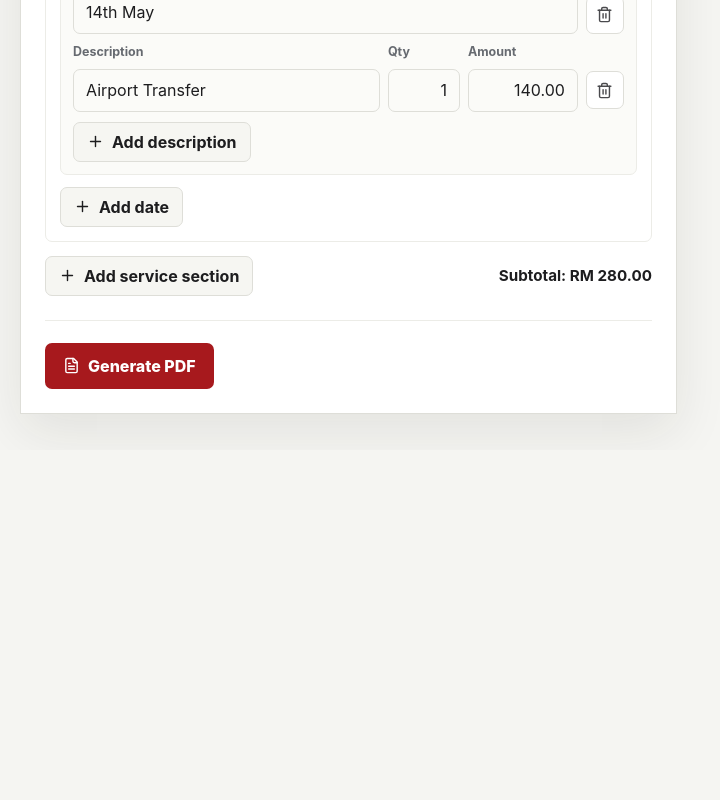
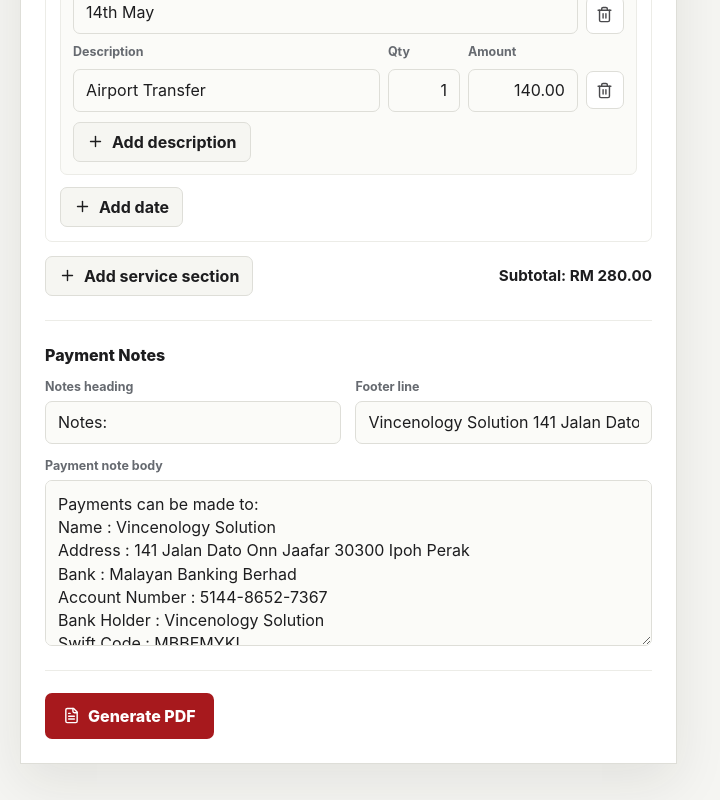
Before and after one commit to dshrui/lv-inv, a React (Vite) app: page / in a window 1280 px wide. Shown: the part 1741-2541 px from the top of the page, without its empty margins (0-720 px from the left). Before the commit the page ends 2191 px from the top, so only its background shows below. Built offline with nearby package versions, Linux system fonts and the light colour scheme.

Commit message:
Make payment notes editable

```diff
--- a/src/App.jsx
+++ b/src/App.jsx
@@ -13,7 +13,10 @@ import {
   createServiceDate,
   createServiceGroup,
   createServiceLine,
+  DEFAULT_FOOTER_TEXT,
   DEFAULT_HEADER_LABELS,
+  DEFAULT_NOTES_TITLE,
+  DEFAULT_PAYMENT_NOTES,
   defaultInvoiceData,
   generateInvoicePdf,
   getCurrentInvoiceDate,
@@ -638,6 +641,31 @@ For airport arrival, 90 minutes waiting time is included.`}
             </div>
           </Section>
 
+          <Section title="Payment Notes">
+            <div className="grid two">
+              <Field
+                label="Notes heading"
+                value={invoice.notesTitle ?? ""}
+                placeholder={DEFAULT_NOTES_TITLE}
+                onChange={(value) => updateInvoice("notesTitle", value)}
+              />
+              <Field
+                label="Footer line"
+                value={invoice.footerText ?? ""}
+                placeholder={DEFAULT_FOOTER_TEXT}
+                onChange={(value) => updateInvoice("footerText", value)}
+              />
+            </div>
+            <label className="field notes-field">
+              <span>Payment note body</span>
+              <textarea
+                value={invoice.paymentNotes ?? ""}
+                placeholder={DEFAULT_PAYMENT_NOTES}
+                onChange={(event) => updateInvoice("paymentNotes", event.target.value)}
+              />
+            </label>
+          </Section>
+
           {error ? <p className="error-message">{error}</p> : null}
           {!error && missingFields.length ? (
             <p className="hint">Required before generating: {missingFields.join(", ")}.</p>
--- a/src/pdf/invoicePdf.js
+++ b/src/pdf/invoicePdf.js
@@ -27,6 +27,17 @@ export const DEFAULT_HEADER_LABELS = {
   invoiceDate: "DATE",
   invoiceTitle: "INVOICE TITLE",
 };
+export const DEFAULT_NOTES_TITLE = "Notes:";
+export const DEFAULT_PAYMENT_NOTES = [
+  "Payments can be made to:",
+  "Name : Vincenology Solution",
+  "Address : 141 Jalan Dato Onn Jaafar 30300 Ipoh Perak",
+  "Bank : Malayan Banking Berhad",
+  "Account Number : 5144-8652-7367",
+  "Bank Holder : Vincenology Solution",
+  "Swift Code : MBBEMYKL",
+].join("\n");
+export const DEFAULT_FOOTER_TEXT = "Vincenology Solution 141 Jalan Dato Onn Jaafar 30300 Ipoh Perak.";
 
 function newItemId() {
   return globalThis.crypto?.randomUUID?.() || `${Date.now()}-${Math.random().toString(16).slice(2)}`;
@@ -212,6 +223,12 @@ function drawCurrencyAmount(page, amount, currency, y, font, currencyX, amountRi
   });
 }
 
+function splitEditableLines(value) {
+  return String(value || "")
+    .replace(/\r\n/g, "\n")
+    .split("\n");
+}
+
 export function defaultInvoiceData() {
   return {
     companyName: "",
@@ -223,6 +240,9 @@ export function defaultInvoiceData() {
     invoiceTitle: "LeVince Chauffeur Service",
     receiptNumber: "104247",
     currency: "RM",
+    notesTitle: DEFAULT_NOTES_TITLE,
+    paymentNotes: DEFAULT_PAYMENT_NOTES,
+    footerText: DEFAULT_FOOTER_TEXT,
     headerLabels: { ...DEFAULT_HEADER_LABELS },
     serviceGroups: [
       createServiceGroup({
@@ -253,6 +273,9 @@ export function createEmptyInvoiceData() {
     invoiceTitle: "LeVince Chauffeur Service",
     receiptNumber: "",
     currency: "RM",
+    notesTitle: DEFAULT_NOTES_TITLE,
+    paymentNotes: DEFAULT_PAYMENT_NOTES,
+    footerText: DEFAULT_FOOTER_TEXT,
     headerLabels: { ...DEFAULT_HEADER_LABELS },
     serviceGroups: [createServiceGroup()],
   };
@@ -845,31 +868,18 @@ export async function generateInvoicePdf(data) {
     drawCurrencyAmount(page, total, currency, totalY, helveticaBold, currencyX, amountRightX, { minSize: 7 });
   }
 
-  page.drawText("Notes:", { x: 60.69292, y: 153.9324, size: 10, font: helveticaBold, color: black });
-  const notes = [
-    "Payments can be made to:",
-    "Name : Vincenology Solution",
-    "Address : 141 Jalan Dato Onn Jaafar 30300 Ipoh Perak",
-    "Bank : Malayan Banking Berhad",
-    "Account Number : 5144-8652-7367",
-    "Bank Holder : Vincenology Solution",
-    "Swift Code : MBBEMYKL",
-  ];
-  notes.forEach((line, index) => {
-    page.drawText(line, {
-      x: 60.69292,
-      y: 130.5904 - index * 12,
-      size: 10,
-      font: helvetica,
-      color: black,
-    });
+  const notesTitle = String(invoiceData.notesTitle || "").trim();
+  if (notesTitle) {
+    drawBoundedText(page, notesTitle, 60.69292, 153.9324, 470, helveticaBold, 10, { minSize: 7 });
+  }
+  let notesY = 130.5904;
+  splitEditableLines(invoiceData.paymentNotes).forEach((line) => {
+    const lineCount = drawWrappedText(page, line, 60.69292, notesY, 470, helvetica, 10, { lineHeight: 12 });
+    notesY -= Math.max(1, lineCount) * 12;
   });
-  page.drawText("Vincenology Solution 141 Jalan Dato Onn Jaafar 30300 Ipoh Perak.", {
-    x: 56.69292,
-    y: 42.51964,
-    size: 9,
-    font: helveticaBold,
+  drawBoundedText(page, invoiceData.footerText, 56.69292, 42.51964, 482, helveticaBold, 9, {
     color: footerGrey,
+    minSize: 7,
   });
   }
 
--- a/src/styles.css
+++ b/src/styles.css
@@ -222,6 +222,10 @@ textarea:focus {
 
 .paste-field {
   margin-bottom: 8px;
+}
+
+.notes-field {
+  margin-top: 14px;
 }
 
 .mini-instruction {
```
